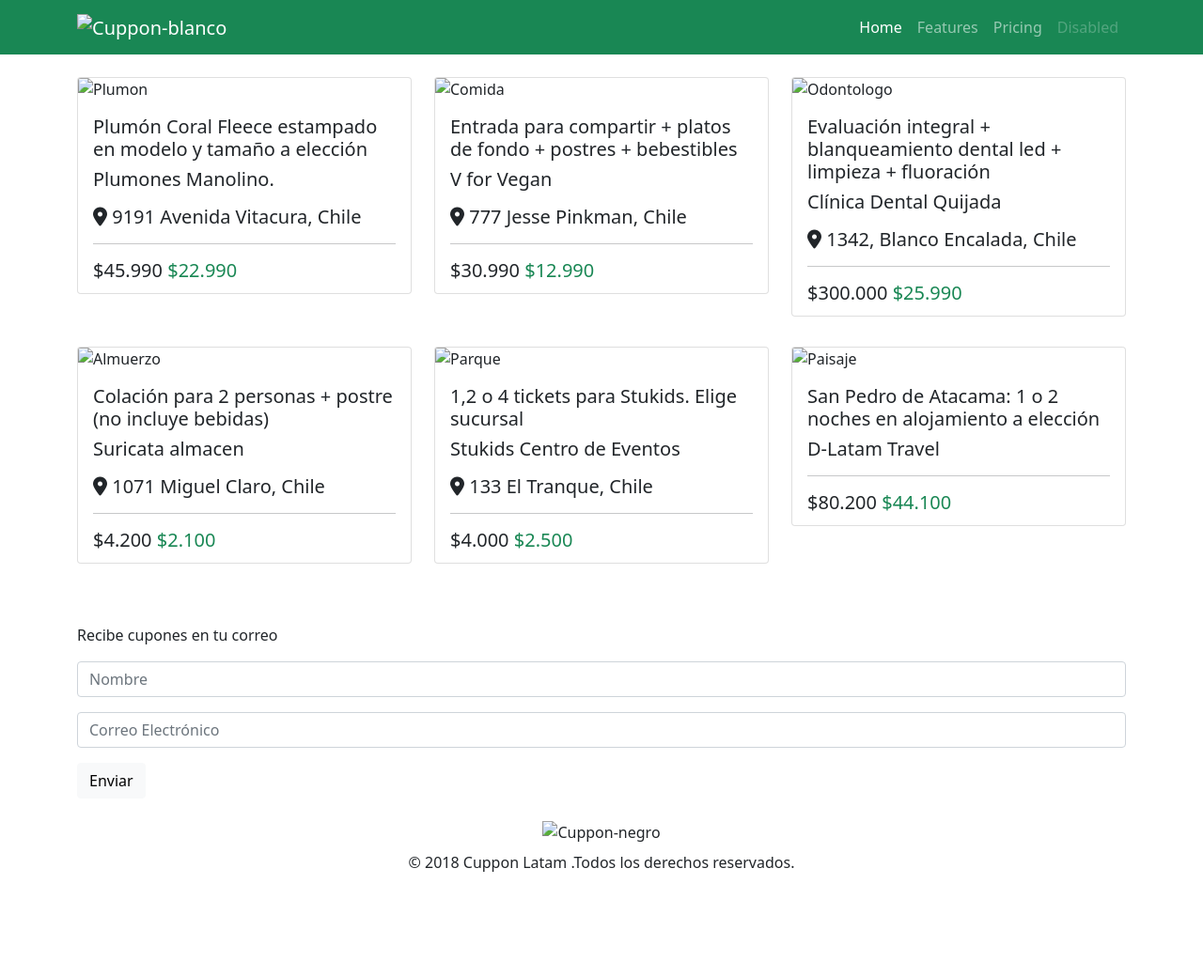
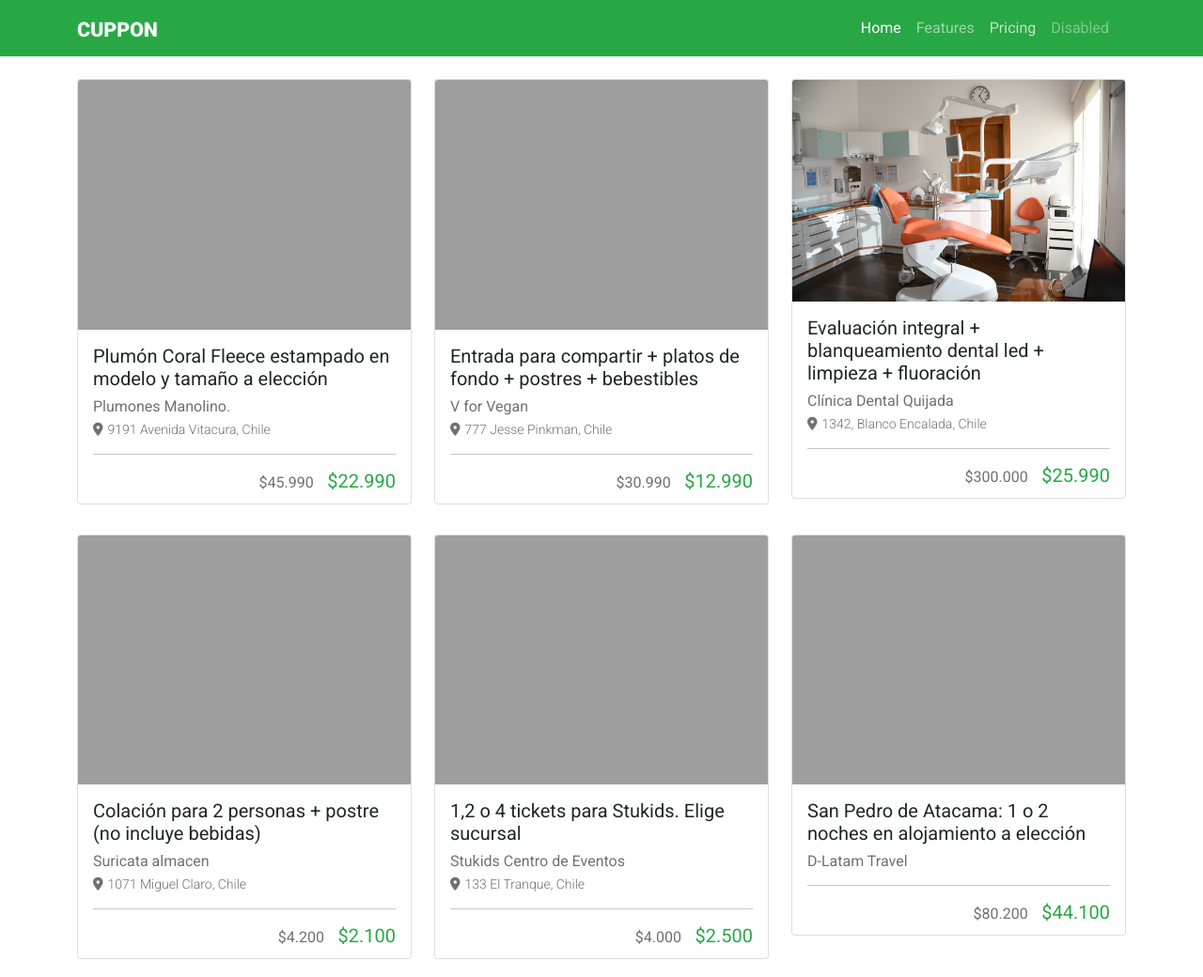
Before and after one commit to vanessapinedo/desafio_cuppon_vanessa_pinedo, a plain HTML site: page index.html in a window 1280 px wide. Shown: the top 1040 px of the page at 94% size. Before the commit the page ends 954 px from the top, so only its background shows below. Drawn offline with nearby package versions, Linux system fonts and the light colour scheme; the site is published under a folder, as on GitHub Pages, so addresses that start at the root find nothing.

Commit message:
Mi segundo commit desafio cuppon

```diff
--- a/index.html
+++ b/index.html
@@ -8,9 +8,9 @@
     <script src="https://kit.fontawesome.com/f842b1a803.js" crossorigin="anonymous"></script>
     <link href="https://cdn.jsdelivr.net/npm/bootstrap@5.1.3/dist/css/bootstrap.min.css" rel="stylesheet" integrity="sha384-1BmE4kWBq78iYhFldvKuhfTAU6auU8tT94WrHftjDbrCEXSU1oBoqyl2QvZ6jIW3" crossorigin="anonymous">
     <script src="https://cdn.jsdelivr.net/npm/bootstrap@5.1.3/dist/js/bootstrap.bundle.min.js" integrity="sha384-ka7Sk0Gln4gmtz2MlQnikT1wXgYsOg+OMhuP+IlRH9sENBO0LRn5q+8nbTov4+1p" crossorigin="anonymous"></script>
-    <link rel="icon" type="image/png" href="/assets/favicon/cp-favicon.png">
+    <link rel="icon" type="image/png" href="assets/favicon/cp-favicon.png">
     <link rel="preconnect" href="https://fonts.googleapis.com">
-    <link rel="stylesheet" href="/assets/css/style.css">
+    <link rel="stylesheet" href="assets/css/style.css">
     <link rel="preconnect" href="https://fonts.googleapis.com">
     <link rel="preconnect" href="https://fonts.gstatic.com" crossorigin>
     <link href="https://fonts.googleapis.com/css2?family=Roboto:wght@300;400;500;700&display=swap" rel="stylesheet">
@@ -23,7 +23,7 @@
     <!--Menú superior (Navbar)-->
     <nav class="navbar navbar-expand-lg navbar-dark bg-success">
         <div class="container">
-          <a class="navbar-brand" href="#"><img src="/assets/img/logo-white.png" alt="Cuppon-blanco"></a>
+          <a class="navbar-brand" href="#"><img src="assets/img/logo-white.png" alt="Cuppon-blanco"></a>
           <button class="navbar-toggler" type="button" data-bs-toggle="collapse" data-bs-target="#navbarNav" aria-controls="navbarNav" aria-expanded="false" aria-label="Toggle navigation">
             <span class="navbar-toggler-icon"></span>
           </button>
@@ -53,7 +53,7 @@
             <div class="col-12 col-sm-9 col-md-6 col-lg-4"> <!--Card Primer Producto-->
 
                 <div class="card mx-auto my-3">
-                    <img src="/assets/img/plumon-1.jpg" class="card-img-top" alt="Plumon">
+                    <img src="assets/img/plumon-1.jpg" class="card-img-top" alt="Plumon">
                     <div class="card-body pl-3 pr-3 pt-3 pb-1">
                         <h5 class="card-title">Plumón Coral Fleece estampado en modelo y tamaño a elección<h5>
                         <p class="card-text texto-mediano">Plumones Manolino.</p>
@@ -74,7 +74,7 @@
             <div class="col-12 col-sm-9 col-md-6 col-lg-4"> <!--Card Segundo Producto-->
 
                 <div class="card mx-auto my-3">
-                    <img src="/assets/img/comida-1.jpg" class="card-img-top" alt="Comida">
+                    <img src="assets/img/comida-1.jpg" class="card-img-top" alt="Comida">
                     <div class="card-body pl-3 pr-3 pt-3 pb-1">
                         <h5 class="card-title">Entrada para compartir + platos de fondo + postres + bebestibles<h5>
                         <p class="card-text texto-mediano">V for Vegan</p>
@@ -95,7 +95,7 @@
             <div class="col-12 col-sm-9 col-md-6 col-lg-4"> <!--Card Tercer Producto-->
 
                 <div class="card mx-auto my-3">
-                    <img src="/assets/img/odontologo-1.jpg" class="card-img-top" alt="Odontologo">
+                    <img src="assets/img/odontologo-1.jpg" class="card-img-top" alt="Odontologo">
                     <div class="card-body pl-3 pr-3 pt-3 pb-1">
                         <h5 class="card-title">Evaluación integral + blanqueamiento dental led + limpieza + fluoración<h5>
                         <p class="card-text texto-mediano">Clínica Dental Quijada</p>
@@ -113,7 +113,7 @@
 
             <div class="col-12 col-sm-9 col-md-6 col-lg-4"> <!--Card Cuarto Producto-->
                 <div class="card mx-auto my-3">
-                    <img src="/assets/img/arroz-1.jpg" class="card-img-top" alt="Almuerzo">
+                    <img src="assets/img/arroz-1.jpg" class="card-img-top" alt="Almuerzo">
                     <div class="card-body pl-3 pr-3 pt-3 pb-1">
                         <h5 class="card-title">Colación para 2 personas + postre (no incluye bebidas)<h5>
                         <p class="card-text texto-mediano">Suricata almacen</p>
@@ -131,7 +131,7 @@
 
             <div class="col-12 col-sm-9 col-md-6 col-lg-4"> <!--Card Quinto Producto-->
                 <div class="card mx-auto my-3">
-                    <img src="/assets/img/parque-1.jpg" class="card-img-top" alt="Parque">
+                    <img src="assets/img/parque-1.jpg" class="card-img-top" alt="Parque">
                     <div class="card-body pl-3 pr-3 pt-3 pb-1">
                         <h5 class="card-title">1,2 o 4 tickets para Stukids. Elige sucursal<h5>
                         <p class="card-text texto-mediano">Stukids Centro de Eventos</p>
@@ -151,7 +151,7 @@
 
             <div class="col-12 col-sm-9 col-md-6 col-lg-4"> <!--Card Sexto Producto-->
                 <div class="card mx-auto my-3">
-                    <img src="/assets/img/desierto-1.jpg" class="card-img-top" alt="Paisaje">
+                    <img src="assets/img/desierto-1.jpg" class="card-img-top" alt="Paisaje">
                     <div class="card-body pl-3 pr-3 pt-3 pb-1">
                         <h5 class="card-title">San Pedro de Atacama: 1 o 2 noches en alojamiento a elección<h5>
                         <p class="card-text texto-mediano">D-Latam Travel</p>
@@ -188,7 +188,7 @@
     </footer>
 
     <div class="footer-logo text-center py-4"> <!--Información final footer-->
-        <img src="/assets/img/logo-black.png" class="mb-2" alt="Cuppon-negro"></a>
+        <img src="assets/img/logo-black.png" class="mb-2" alt="Cuppon-negro"></a>
         <p class="card-text texto-mediano">© 2018 Cuppon Latam .Todos los derechos reservados.</p>
     </div>
 
```
